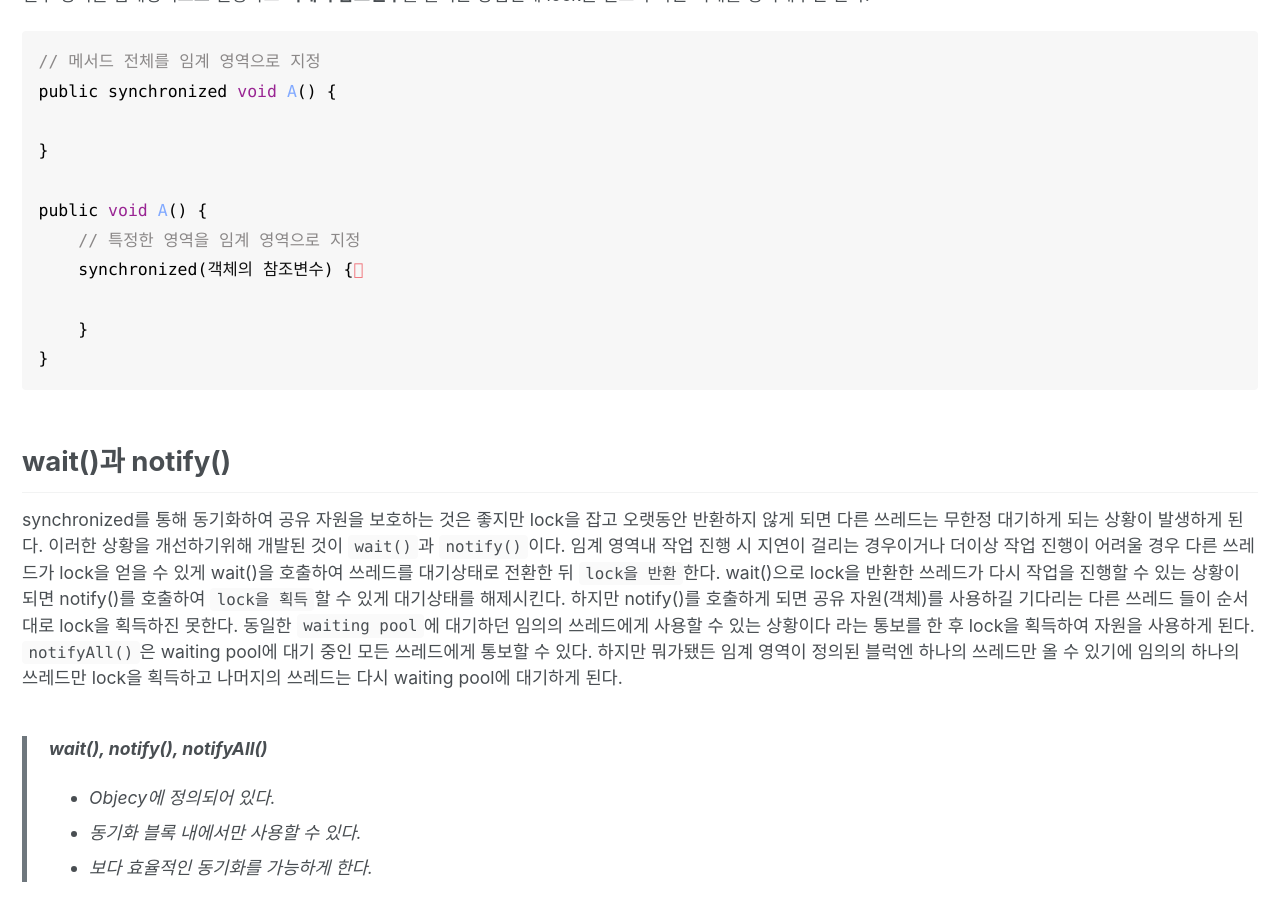
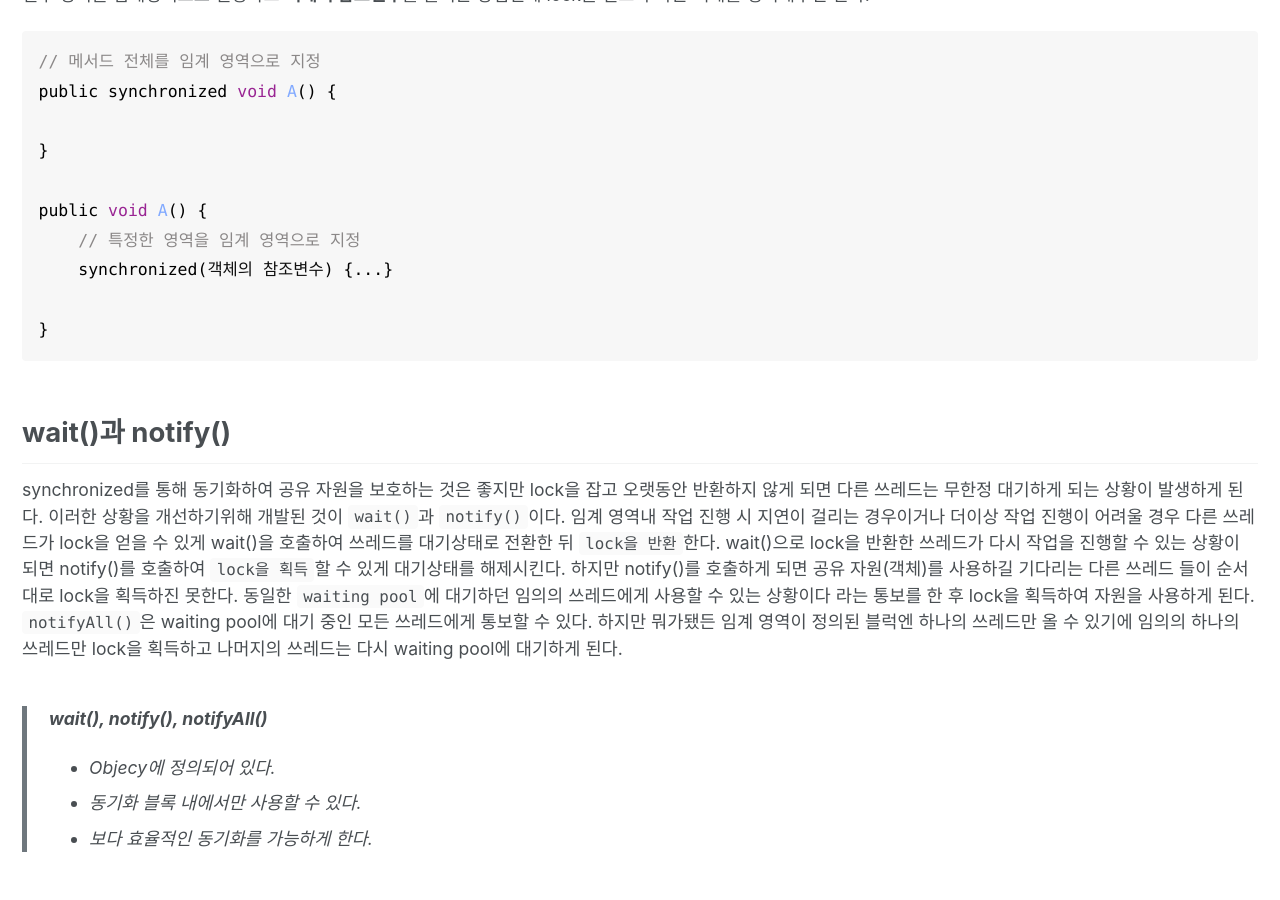
Before and after one commit to sksggg123/sksggg123.github.io, a Jekyll site: the page built from _posts/Java/Study/2019-03-16-Thread-Sync.md, in a window 1280 px wide and 900 px high, scrolled down 886 px. Built offline with Jekyll 4.4.1, drawn with Linux system fonts in a browser that asks for light colours; cached includes are drawn as plain includes; nearby versions of some CDN libraries; comment, search, counter and statistics services are not loaded.

Commit message:
modify - feed.xml error 수정

````diff
--- a/_posts/Java/Study/2019-03-16-Thread-Sync.md
+++ b/_posts/Java/Study/2019-03-16-Thread-Sync.md
@@ -101,9 +101,8 @@ public synchronized void A() {
 
 public void A() {
     // 특정한 영역을 임계 영역으로 지정
-    synchronized(객체의 참조변수) {
+    synchronized(객체의 참조변수) {...}
 
-    }
 }
 ```
 
@@ -233,6 +232,7 @@ aThread.signal();   // a 쓰레드 lock 획득 시키기
 <script src="https://gist.github.com/sksggg123/0124857d983d8d6a6456efc58122d827.js"></script>
 
 #### [출력결과]
+
 ```java
 [상품] 을 1개 입고 되었습니다. 남은수량: 6
 [상품] 을 2개 구매하였습니다. 남은수량: 4
@@ -257,6 +257,7 @@ aThread.signal();   // a 쓰레드 lock 획득 시키기
 ```
 
 Warehouse클래스의 buy메서드의 임계영역을 블럭으로 설정하였고 add메서드 자체에 임계영역을 설정하였다. 동기화 체크를 추가한 이후 더이상 재고가 2개일때 판매를 안하는 현상은 사라지게 된다. 하지만 여기서 문제가 있다. 재고가 구매하려는 제품보다 2개가 적을 시 재고가 들어올때까지 lock을 반납하지 않을 경우이다. (아래 소스는 일부로 lock반납을 하지 않게 하기 위해 추가 함.)
+
 ```java
 while(getQuantity(product) < num) {  // 쓰레드 lock 점유를 높이기 위해 추가
     System.out.println("재고가 부족합니다. 물량 입고되면 다시 시도해 주세요. 현재수량 : " + products.get(product));
````
